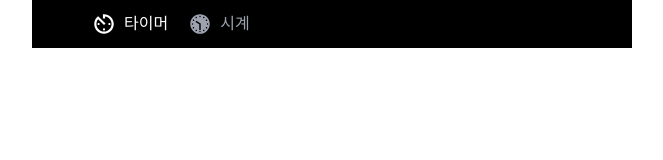
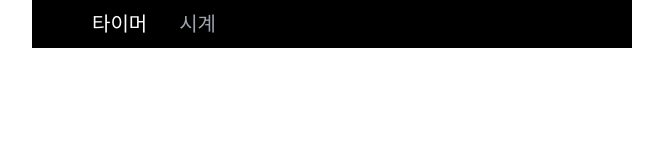
Before and after one commit to mynolog/pomodoro-timer, a React (Vite) app: page / in a window 1280 px wide. Shown: the top 160 px of the page, without its empty margins (308-971 px from the left). Built offline with nearby package versions, Linux system fonts and the light colour scheme; a web font is replaced by a local one.

Commit message:
♻️ refactor: 하드코딩된 네비게이션 항목 제거 및 JSON 기반 렌더링 방식으로 개선

```diff
--- a/src/components/layout/navBar/NavBar.tsx
+++ b/src/components/layout/navBar/NavBar.tsx
@@ -1,32 +1,24 @@
 import { NavLink } from 'react-router-dom'
-import { IoMdTimer, IoMdClock } from 'react-icons/io'
+import navItems from './navItems.json'
 
 const NavBar = () => {
   return (
-    <nav className="w-full flex justify-center items-center h-12 bg-black font-degital">
-      <ul className="w-4/5 flex items-center gap-5">
-        <li>
+    <nav className="w-full flex justify-center items-center h-12 bg-black font-degital text-xl">
+      <ul className="w-4/5 flex items-center gap-8">
+        {navItems
+          .filter((item) => item.isVisible)
+          .map((item) => (
+            <li key={item.id}>
               <NavLink
                 className={({ isActive }) =>
                   `flex justify-center items-center gap-2 ${isActive ? 'text-white' : 'text-gray-400'}`
                 }
-            to={'/'}
+                to={`${item.path}`}
               >
-            <IoMdTimer className="text-2xl" />
-            <span>타이머</span>
+                <span>{item.label}</span>
               </NavLink>
             </li>
-        <li>
-          <NavLink
-            className={({ isActive }) =>
-              `flex justify-center items-center gap-2 ${isActive ? 'text-white' : 'text-gray-400'}`
-            }
-            to={'/live-clock'}
-          >
-            <IoMdClock className="text-2xl" />
-            <span>시계</span>
-          </NavLink>
-        </li>
+          ))}
       </ul>
     </nav>
   )
--- /dev/null
+++ b/src/components/layout/navBar/navItems.json
@@ -0,0 +1,20 @@
+[
+  {
+    "id": "home",
+    "label": "타이머",
+    "path": "/",
+    "isVisible": true
+  },
+  {
+    "id": "live-clock",
+    "label": "시계",
+    "path": "/live-clock",
+    "isVisible": true
+  },
+  {
+    "id": "stop-watch",
+    "label": "스탑워치",
+    "path": "/stop-watch",
+    "isVisible": false
+  }
+]
```
Lines whose indentation alone changed are shown as unchanged.
